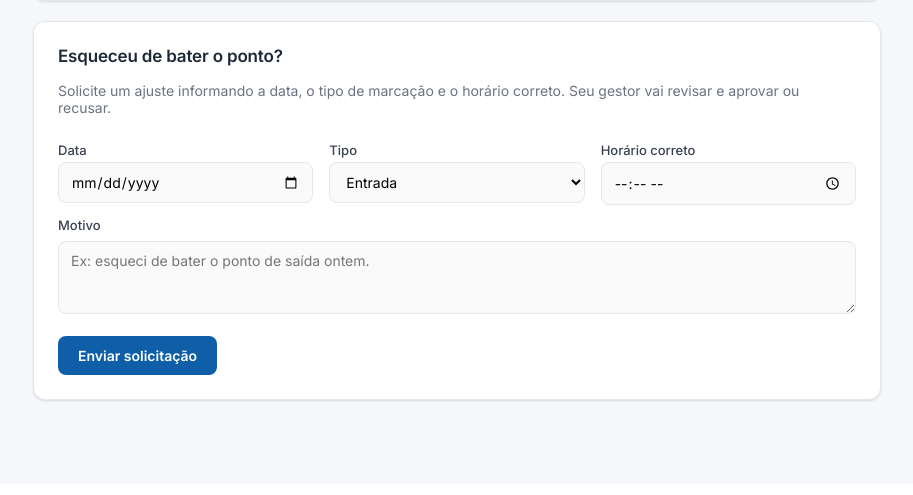
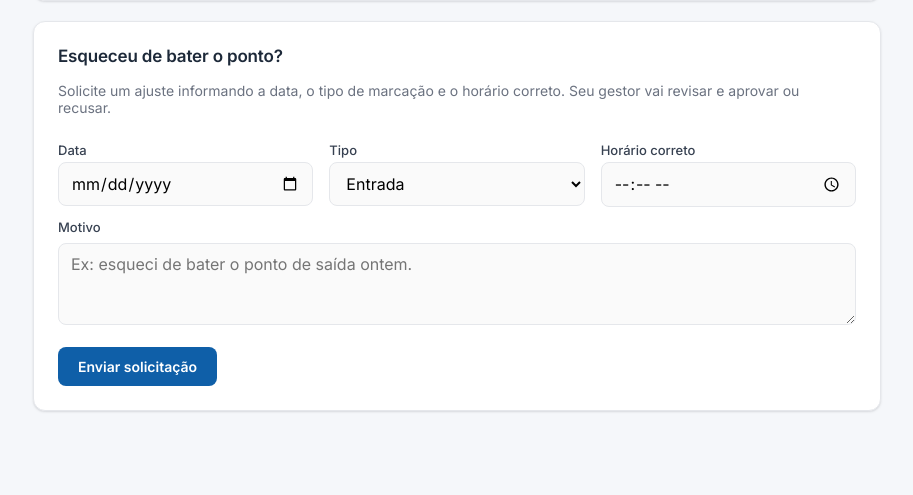
Before and after one commit to BLSalles/ponto-app, a Flask app: page /meus-registros in a window 1280 px wide. Shown: the part 408-903 px from the top of the page, without its empty margins (291-1204 px from the left). Before the commit the page ends 810 px from the top, so only its background shows below. Run offline with Flask 3, Linux system fonts and the light colour scheme; the visitor is signed in with stand-in values (Sample User, id 1); data comes from the database, SQL or seed files in the repository; data that the repository does not hold is empty.

Commit message:
Ponto v15

```diff
--- a/static/css/style.css
+++ b/static/css/style.css
@@ -381,13 +381,15 @@ input[type="email"],
 input[type="password"],
 input[type="date"],
 input[type="time"],
+input[type="month"],
+input[type="number"],
 select,
 textarea {
   width: 100%;
   padding: 10px 12px;
   border: 1px solid var(--cor-borda);
   border-radius: var(--raio-pequeno);
-  font-size: 14px;
+  font-size: 16px;
   font-family: inherit;
   background: #fafafa;
   transition: border-color 0.15s ease, background 0.15s ease;
@@ -398,6 +400,8 @@ input[type="email"]:focus,
 input[type="password"]:focus,
 input[type="date"]:focus,
 input[type="time"]:focus,
+input[type="month"]:focus,
+input[type="number"]:focus,
 select:focus,
 textarea:focus {
   outline: none;
@@ -866,7 +870,7 @@ code {
   min-width: 180px;
 }
 
-.ajuste-form input[type="text"] { font-size: 13px; }
+.ajuste-form input[type="text"] { font-size: 16px; }
 
 .ajuste-botoes button {
   width: 100%;
```
